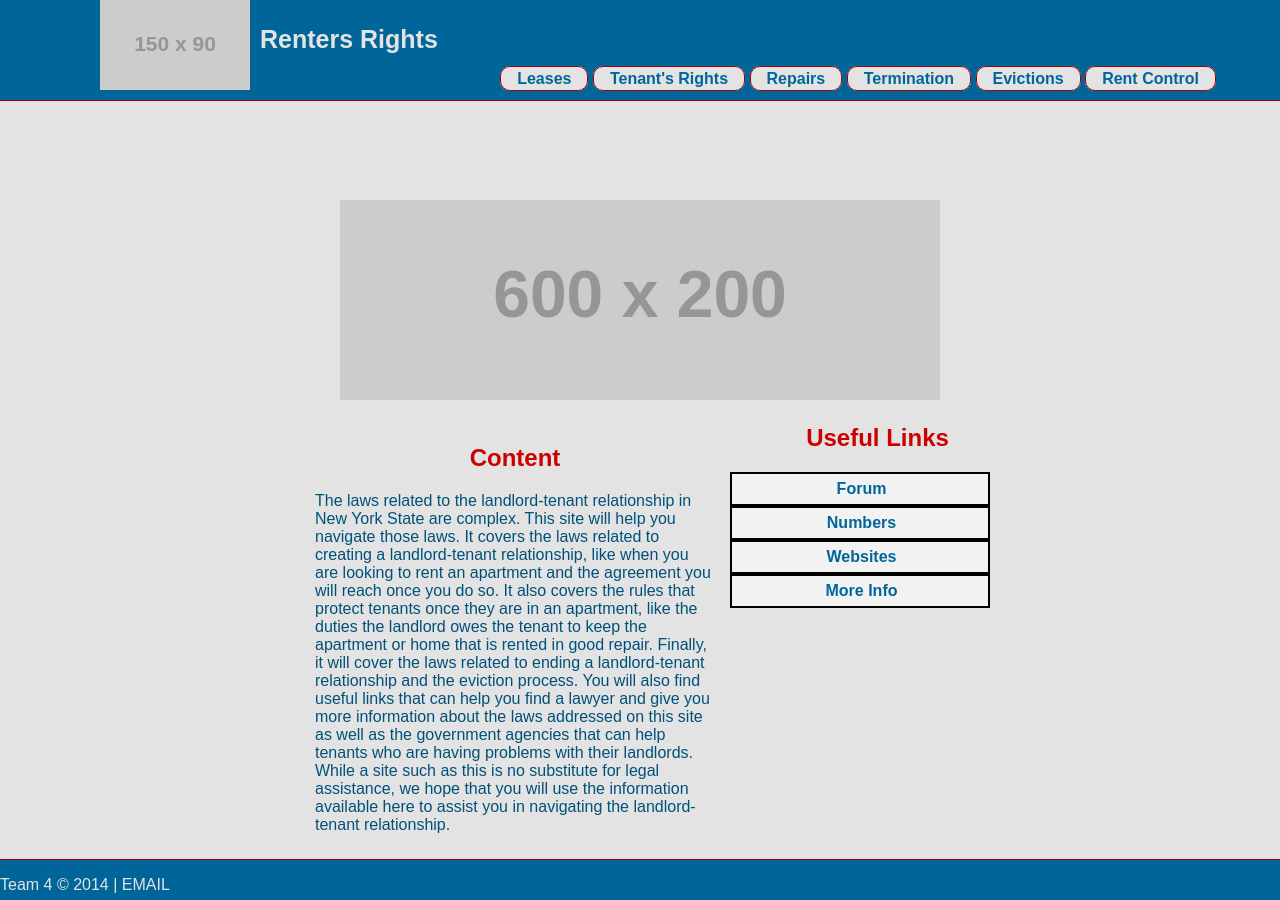
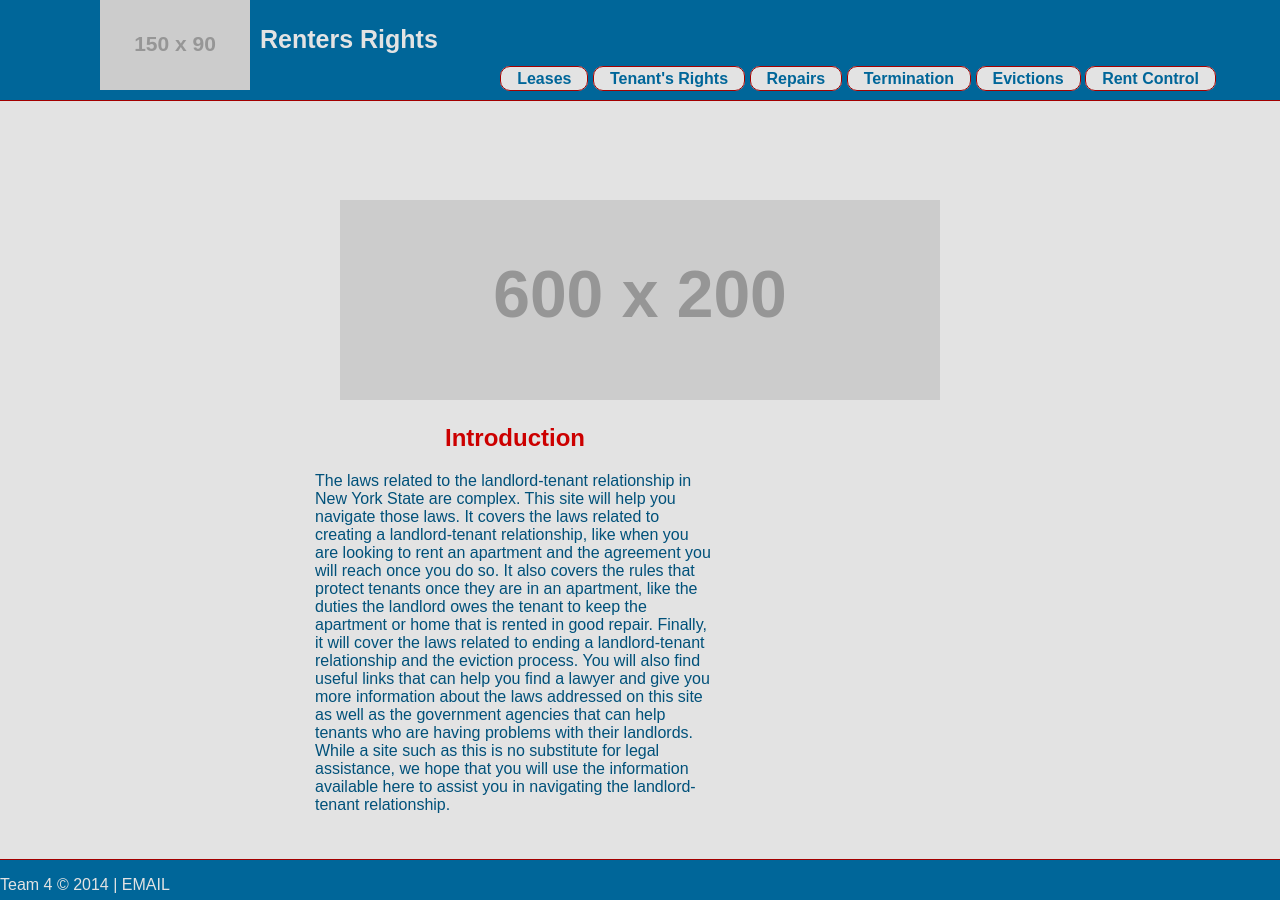
Before and after one commit to iinf362/team4, a Jekyll site: the page built from index.html, in a window 1280 px wide. Built offline with Jekyll 4.4.1, drawn with Linux system fonts in a browser that asks for light colours.

Commit message:
Trying something

```diff
--- a/css/main.css
+++ b/css/main.css
@@ -204,7 +204,7 @@
 
 /*Footer*/
 .footer {
-	position: absolute;
+	position: fixed;
 	margin: 0;
 	width:100%;
 	color: #e3e3e3;
--- a/index.html
+++ b/index.html
@@ -12,12 +12,12 @@
 <!--Main Content Main Content Divs wih Latin content will display CSS-->
     <div class="container">
         <div class="content">
-            <h2>Content</h2>
+            <h2>Introduction</h2>
             <p>The laws related to the landlord-tenant relationship in New York State are complex. This site will help you navigate those laws. It covers the laws related to creating a landlord-tenant relationship, like when you are looking to rent an apartment and the agreement you will reach once you do so. It also covers the rules that protect tenants once they are in an apartment, like the duties the landlord owes the tenant to keep the apartment or home that is rented in good repair. Finally, it will cover the laws related to ending a landlord-tenant relationship and the eviction process. You will also find useful links that can help you find a lawyer and give you more information about the laws addressed on this site as well as the government agencies that can help tenants who are having problems with their landlords. While a site such as this is no substitute for legal assistance, we hope that you will use the information available here to assist you in navigating the landlord-tenant relationship.</p>
         </div>
 <!--/Main Content-->
 
-<!--Sidebar-->
+<!--Sidebar
         <div class="sidenav">
             <h2>Useful Links</h2>
             <ul>
```
Also changed, not shown: other parts of index.html (+1 -1 lines).
